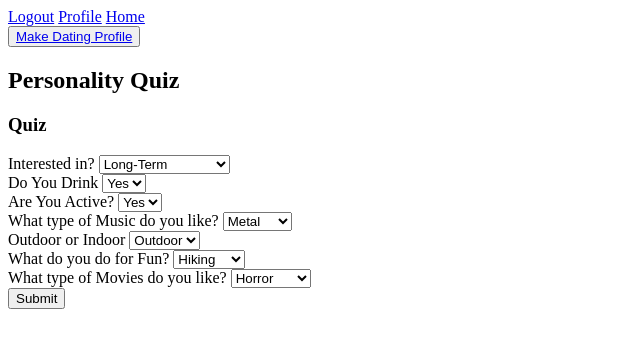
After one commit to rramola/DatingApp, a Django app: page /personality/ in a window 1280 px wide. The commit adds this page. Shown: the top 348 px of the page, without its empty margins (0-640 px from the left). Run offline with Django 5.2, Linux system fonts and the light colour scheme.

Commit message:
adding user profile, dating form, personality form

```diff
--- a/app/forms.py
+++ b/app/forms.py
@@ -3,19 +3,43 @@ from django.contrib.auth.forms import UserCreationForm
 from django.contrib.auth.models import User
 from django import forms
 from .models import *
+from django.contrib.auth import get_user_model
+
 
 class RegistrationForm(UserCreationForm):
-    username = forms.CharField(max_length=20, required=True)
-    password1 = forms.CharField(widget=forms.PasswordInput, required=True)
-    password2 = forms.CharField(widget=forms.PasswordInput, required=True)
-    fname = forms.CharField(max_length=255)
-    lname = forms.CharField(max_length=255)
     class Meta:
-        model = User
-        fields = [
+        model = get_user_model()
+        fields = (
+            "first_name",
+            "last_name",
+            "email",
             "username",
             "password1",
             "password2",
-            "fname",
-            "lname"
-        ]
+        )
+
+
+class DatingProfileForm(forms.ModelForm):
+    class Meta:
+        model = DatingProfile
+        fields = (
+            "profile_pic",
+            "gender",
+            "age",
+            "interested_in",
+            "smoker",
+        )
+
+
+class PersonalityForm(forms.ModelForm):
+    class Meta:
+        model = PersonalityProfile
+        fields = (
+            "interests",
+            "do_you_like_drinking",
+            "are_you_active",
+            "music_pick",
+            "outdoor_indoor_pick",
+            "what_do_you_do_for_fun_pick",
+            "movie_pick",
+        )
--- a/app/templates/home.html
+++ b/app/templates/home.html
@@ -1,18 +1,12 @@
 {% load static %}
-<!DOCTYPE html>
-<html lang="en">
-<head>
-    <meta charset="UTF-8">
-    <meta name="viewport" content="width=device-width, initial-scale=1.0">
-    <title>App Name</title>
-    <link rel="stylesheet" href="{% static "styles.css" %}">
-    <script src="{% static "scripts.js" %}"></script>
-
-</head>
 <body>
     <div id="navigation_container">
         <a href="{%url 'logout'%}">Logout</a>
+        <a href ="{% url 'profile'%}">Profile</a>
+        <a href ="{% url 'home'%}">Home</a>
     </div>
+
+    <button> <a href = "{%url 'dating'%}">Make Dating Profile</a> </button>
     {% block content %}
     <p>test text</p>
     {% endblock content %}
--- a/app/templates/login.html
+++ b/app/templates/login.html
@@ -1,4 +1,4 @@
-{% extends "home.html" %}
+{% extends "base.html" %}
 
 {% block content %}
 <form method="POST" action="", id="login-form">
--- /dev/null
+++ b/app/templates/personality_form.html
@@ -0,0 +1,134 @@
+{% extends "home.html" %}
+
+ {% block content %}
+        <p>
+            <h2 class = "job-header">Personality Quiz</h2>
+        </p>
+
+          <form  method="POST" enctype="multipart/form-data">
+          <div class="container">
+            <div class="form container">
+                <h3 class="createformheader">Quiz</h3>
+                    {% if form.errors %}
+                          {% for field in form %}
+                              {% for error in field.errors %}
+                                  <div class="alert alert-danger alert-dismissable">
+                                      <a href="#" class="close" data-dismiss="alert" aria-label="close">&times;</a>
+                                      <strong>{{ field.label }}: {{ error|escape }}</strong>
+                                  </div>
+                              {% endfor %}
+                          {% endfor %}
+                      {% endif %}
+              {% csrf_token %}
+                  {% for field in form %}
+                      {% if field.name == 'do_you_like_drinking'  %}
+                          <div class="form-group">
+                          <label for="do_you_like_drinking">Do You Drink</label>
+                          <select name="do_you_like_drinking" class="selectpicker" id="do_you_like_drinking" data-style="btn-black" data-width="100%" data-live-search="true" title="Select">
+                                <option value="1">Yes</option>
+                                <option value="2">NO</option>
+
+                          </select>
+                          </div>
+
+
+                        {% elif field.name == 'are_you_active' %}
+                        <div class="form-group">
+                            <label for="are_you_active">Are You Active?</label>
+                            <select name="are_you_active" class="selectpicker" id="are_you_active" data-style="btn-black" data-width="100%" data-live-search="true" title="Select">
+                                  <option value="1">Yes</option>
+                                  <option value="2">NO</option>
+
+                            </select>
+                            </div>
+                        {% elif field.name == 'outdoor_indoor_pick' %}
+                        <div class="form-group">
+                            <label for="outdoor_indoor_pick">Outdoor or Indoor</label>
+                            <select name="outdoor_indoor_pick" class="selectpicker" id="outdoor_indoor_pick" data-style="btn-black" data-width="100%" data-live-search="true" title="Select">
+                                    <option value="1">Outdoor</option>
+                                    <option value="2">Indoor</option>
+
+                            </select>
+                            </div>
+                        {% elif field.name == 'interests' %}
+                        <div class="form-group">
+                            <label for="interests">Interested in?</label>
+                            <select name="interests" class="selectpicker" id="interests" data-style="btn-black" data-width="100%" data-live-search="true" title="Select">
+                                <option value="1">Long-Term</option>
+                                <option value="2">Short-Term</option>
+                                <option value="3">Still Figuring it Out</option>
+
+                            </select>
+                            </div>
+                        {% elif field.name == 'music_pick' %}
+                        <div class="form-group">
+                            <label for="music_pick">What type of Music do you like?</label>
+                            <select name="music_pick" class="selectpicker" id="music_pic" data-style="btn-black" data-width="100%" data-live-search="true" title="Select from List">
+                                <option value="1">Metal</option>
+                                <option value="2">Classic</option>
+                                <option value="3">Country</option>
+                                <option value="4">Country</option>
+                                <option value="5">Pop</option>
+                                <option value="6">Gospel</option>
+
+                            </select>
+                            </div>
+                        {% elif field.name == 'what_do_you_do_for_fun_pick' %}
+                        <div class="form-group">
+                            <label for="what_do_you_do_for_fun_pick">What do you do for Fun?</label>
+                            <select name="what_do_you_do_for_fun_pick" class="selectpicker" id="what_do_you_do_for_fun_pick" data-style="btn-black" data-width="100%" data-live-search="true" title="Select from List">
+                                <option value="1">Hiking</option>
+                                <option value="2">Gaming</option>
+                                <option value="3">Reading</option>
+                                <option value="4">Singing</option>
+                                <option value="5">Sports</option>
+                                <option value="6">Dancing</option>
+                                <option value="7">Travel</option>
+                                <option value="8">Peotry</option>
+
+                            </select>
+                            </div>
+                        {% elif field.name == 'movie_pick' %}
+                        <div class="form-group">
+                            <label for="movie_pick">What type of Movies do you like?</label>
+                            <select name="movie_pick" class="selectpicker" id="movie_pick" data-style="btn-black" data-width="100%" data-live-search="true" title="Select from List">
+                                <option value="1">Horror</option>
+                                <option value="2">Romance</option>
+                                <option value="3">Comedy</option>
+                                <option value="4">Action</option>
+                                <option value="5">Anime</option>
+                                <option value="6">Sci-fi</option>
+
+                            </select>
+                            </div>
+                        {% else %}
+                        <div class="form-group">
+                            <label class="text-black" for="id_{{ field.name }}">{{ field.label }}</label>
+                            <input type="{{ field.field.widget.input_type }}"
+                                    class="form-control"
+                                    name="{{ field.name }}"
+                                    id="id_{{ field.name }}"
+                                    placeholder="{{ field.field.widget.attrs.placeholder }}">
+                        </div>
+                      {% endif %}
+                  {% endfor %}
+
+
+            </div>
+          </div>
+
+          <div class="row align-items">
+            <div class="collums">
+              <div class="row">
+                <div class="colllums more">
+
+                  <input class="btn1" type="submit" value="Submit" >
+                </div>
+              </div>
+            </div>
+              </form>
+
+          </div>
+        </div>
+
+{% endblock content %}
--- a/app/views.py
+++ b/app/views.py
@@ -5,7 +5,6 @@ from django.contrib import messages
 from django.contrib.auth import authenticate, login, logout
 from django.contrib.auth.decorators import login_required
 from django.contrib.auth.models import User, Group
-
 
 
 # Create your views here.
@@ -18,21 +17,53 @@ def home_page(request):
     context = {}
     return render(request, "home.html", context)
 
+
 def registration_page(request):
     if request.method == "POST":
         form = RegistrationForm(request.POST)
         if form.is_valid():
-            user = form.save()
-            username = form.cleaned_data.get("username")
-            fname = form.cleaned_data.get("fname")
-            lname = form.cleaned_data.get("lname")
-            UserProfile.objects.create(user=user, fname=fname, lname=lname)
-            messages.success(request, "Account was created for" + " " + username)
-            return redirect("home")
+            form.save()
+
+            return redirect("login")
     else:
         form = RegistrationForm()
     context = {"form": form}
     return render(request, "register.html", context)
+
+
+def dating_profile_register(request):
+    form = DatingProfileForm()
+    user = request.user
+    if request.method == "POST":
+        form = DatingProfileForm(request.POST)
+        if form.is_valid():
+            form = form.save(commit=False)
+            gender = request.POST.get("gender")
+            age = request.POST.get("age")
+            interested_in = request.POST.get("interested_in")
+            smoker = request.POST.get("smoker")
+            profile_pic = request.FILES.get("profile_pic")
+
+            createdatingProfile(user, profile_pic, gender, age, interested_in, smoker)
+
+            return redirect("personality")
+
+    context = {"form": form}
+    return render(request, "dating_form.html", context)
+
+
+def personality_register(request):
+    if request.method == "POST":
+        form = PersonalityForm(request.POST)
+        if form.is_valid():
+            form.save()
+            return redirect("home")
+
+    else:
+        form = PersonalityForm()
+    context = {"form": form}
+    return render(request, "personality_form.html", context)
+
 
 def login_page(request):
     if request.method == "POST":
@@ -48,7 +79,16 @@ def login_page(request):
     context = {}
     return render(request, "login.html", context)
 
+
 @login_required(login_url="login")
 def logout_user(request):
     logout(request)
     return redirect("login")
+
+
+def profileView(request):
+    user = User.objects.filter(id=request.user.id)
+    userProfile = DatingProfile.objects.filter(user_profile=request.user)
+    print(user)
+    context = {"user": user, "userProfile": userProfile}
+    return render(request, "userProfile.html", context)
--- a/config/urls.py
+++ b/config/urls.py
@@ -14,6 +14,7 @@ Including another URLconf
     1. Import the include() function: from django.urls import include, path
     2. Add a URL to urlpatterns:  path('blog/', include('blog.urls'))
 """
+
 from django.contrib import admin
 from django.urls import path
 from app.views import *
@@ -25,6 +26,11 @@ urlpatterns = [
     path("register/", registration_page, name="register"),
     path("login/", login_page, name="login"),
     path("logout/", logout_user, name="logout"),
+    path("profile/", profileView, name="profile"),
+    path("dating/", dating_profile_register, name="dating"),
+    path("personality/", personality_register, name="personality"),
     path("", home_page, name="home"),
-    path('admin/', admin.site.urls),
-] + static(settings.MEDIA_URL, document_root=settings.MEDIA_ROOT)
+    path("admin/", admin.site.urls),
+]
+
+urlpatterns += static(settings.MEDIA_URL, document_root=settings.MEDIA_ROOT)
```
Also changed, not shown: app/models.py (+84 -18 lines), app/templates/base.html (added, +19 -0 lines), app/templates/dating_form.html (added, +91 -0 lines), app/templates/register.html (+88 -12 lines), app/templates/userProfile.html (added, +16 -0 lines), app/migrations/0009_alter_datingprofile_user_profile_and_more.py (added), app/migrations/0010_alter_datingprofile_profile_pic.py (added), db.sqlite3, media/Halo_2.png (added).
